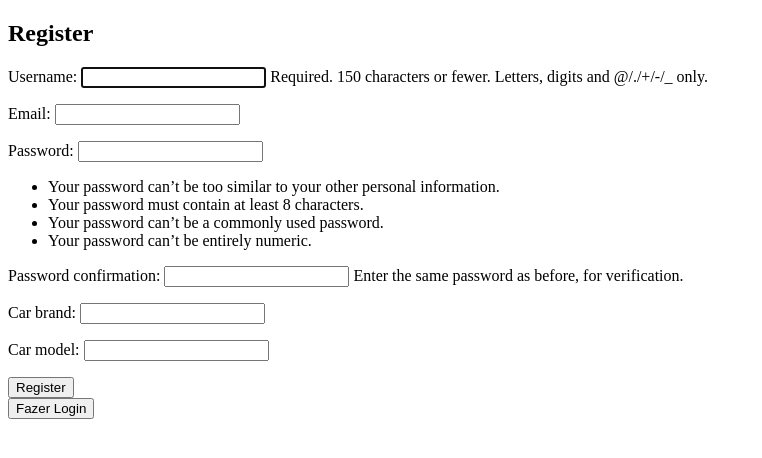
After one commit to quintasmatheus/ProjetoDiamTEST, a Django app: page /register/ in a window 1280 px wide. The commit adds this page. Shown: the top 458 px of the page, without its empty margins (0-762 px from the left). Run offline with Django 4.2, Linux system fonts and the light colour scheme.

Commit message:
Adding Login And Register

```diff
--- a/DiamFinal/DiamFinal/settings.py
+++ b/DiamFinal/DiamFinal/settings.py
@@ -125,3 +125,6 @@ STATIC_URL = '/static/'
 DEFAULT_AUTO_FIELD = 'django.db.models.BigAutoField'
 
 #AUTH_USER_MODEL = 'MyApp.CustomUser'
+
+LOGIN_URL = '/MyApp/login/'
+LOGIN_REDIRECT_URL = '/MyApp/login/'
--- /dev/null
+++ b/DiamFinal/MyApp/forms.py
@@ -0,0 +1,26 @@
+from django import forms
+from django.contrib.auth.forms import UserCreationForm
+from django.contrib.auth.models import User, Permission
+from .models import CustomUser
+
+
+class RegistrationForm(UserCreationForm):
+    email = forms.EmailField(required=True)
+    car_brand = forms.CharField(max_length=100, required=True)
+    car_model = forms.CharField(max_length=100, required=True)
+
+    class Meta:
+        model = User
+        fields = ('username', 'email', 'password1', 'password2', 'car_brand', 'car_model')
+
+    def save(self, commit=True):
+        user = super(RegistrationForm, self).save(commit=False)
+        user.email = self.cleaned_data['email']
+        customUser = CustomUser(user=user, car_brand=self.cleaned_data['car_brand'], car_model=self.cleaned_data['car_model'])
+        if commit:
+            user.save()
+            customUser.save()
+
+        user.save()
+        customUser.save()
+        return user
--- /dev/null
+++ b/DiamFinal/MyApp/templates/MyApp/register.html
@@ -0,0 +1,25 @@
+<!DOCTYPE html>
+<html lang="en">
+<head>
+    <meta charset="UTF-8">
+    <title>Registration Page</title>
+</head>
+<body>
+{% block content %}
+<div class="register">
+
+  <div class="register-form">
+    <h2>Register</h2>
+    <form method="post">
+      {% csrf_token %}
+      {{ form.as_p }}
+      <button type="submit">Register</button>
+    </form>
+  </div>
+{% endblock %}
+<a href="{% url 'MyApp:login' %}">
+    <button>Fazer Login</button>
+    </a>
+</div>
+</body>
+</html>
--- a/DiamFinal/MyApp/urls.py
+++ b/DiamFinal/MyApp/urls.py
@@ -1,6 +1,8 @@
 from django.contrib import admin
 from django.urls import path, include
 from . import views
+from django.contrib.auth import views as auth_views
+
 from .views import index
 
 
@@ -13,4 +15,6 @@ urlpatterns = [
     path('aboutUs/', views.about_view, name='aboutUs'),
     path('information/', views.information_view, name='information'),
     path('anunciar/', views.anunciar_view, name='anunciar'),
+    path('login/', views.login_view, name="login"),
+    path('register/', views.register_view, name="register"),
 ]
--- a/DiamFinal/MyApp/views.py
+++ b/DiamFinal/MyApp/views.py
@@ -4,9 +4,18 @@ from django.template import loader
 from .models import Boleia
 from django.http import JsonResponse
 from django.urls import reverse
+from django.contrib.auth import authenticate, login
+from django.contrib.auth.forms import UserCreationForm
+from django.contrib.auth.decorators import login_required
+from .forms import RegistrationForm
+from django.contrib.auth import logout
+from django.contrib.auth.models import User
+
+
 
 # Create your views here.
 
+#@login_required(login_url='/MyApp/login')
 def index(request):
     # consulta a base de dados para obter as boleias
     boleias = Boleia.objects.all()
@@ -15,6 +24,7 @@ def index(request):
     template = loader.get_template('MyApp/index.html')
     context = {'boleias': boleias}
     return HttpResponse(template.render(context, request))
+
 
 def search(request):
     partida = request.GET.get('partida')
@@ -41,11 +51,42 @@ def reset(request):
     boleias = Boleia.objects.all()
     return render(request, 'MyApp/index.html', {'boleias': boleias})
 
+
 def about_view(request):
     return render(request, 'MyApp/aboutUs.html')
+
 
 def information_view(request):
     return render(request, 'MyApp/information.html')
 
+
 def anunciar_view(request):
     return render(request, 'MyApp/anunciar.html')
+
+
+def login_view(request):
+    if request.method == 'POST':
+        username = request.POST['username']
+        password = request.POST['password']
+        user = authenticate(request, username=username, password=password)
+        if user is not None:
+            login(request, user)
+            return HttpResponseRedirect(reverse('MyApp:index'))
+        else:
+            return render(request, 'MyApp/login.html', {'error_message': 'Invalid login credentials'})
+    else:
+        return render(request, 'MyApp/login.html')
+
+
+# Register View
+def register_view(request):
+    if request.method == 'POST':
+        form = RegistrationForm(request.POST)
+        if form.is_valid():
+            car_brand = form.cleaned_data.get('car_brand')
+            car_model = form.cleaned_data.get('car_model')
+            if form.is_valid():
+                form.save()
+    else:
+        form = RegistrationForm()
+    return render(request, 'MyApp/register.html', {'form': form})
```
Also changed, not shown: DiamFinal/MyApp/models.py (+17 -16 lines), DiamFinal/MyApp/templates/MyApp/index.html (+18 -12 lines), DiamFinal/MyApp/templates/MyApp/login.html (added, +53 -0 lines), DiamFinal/db.sqlite3, 2 other files.
